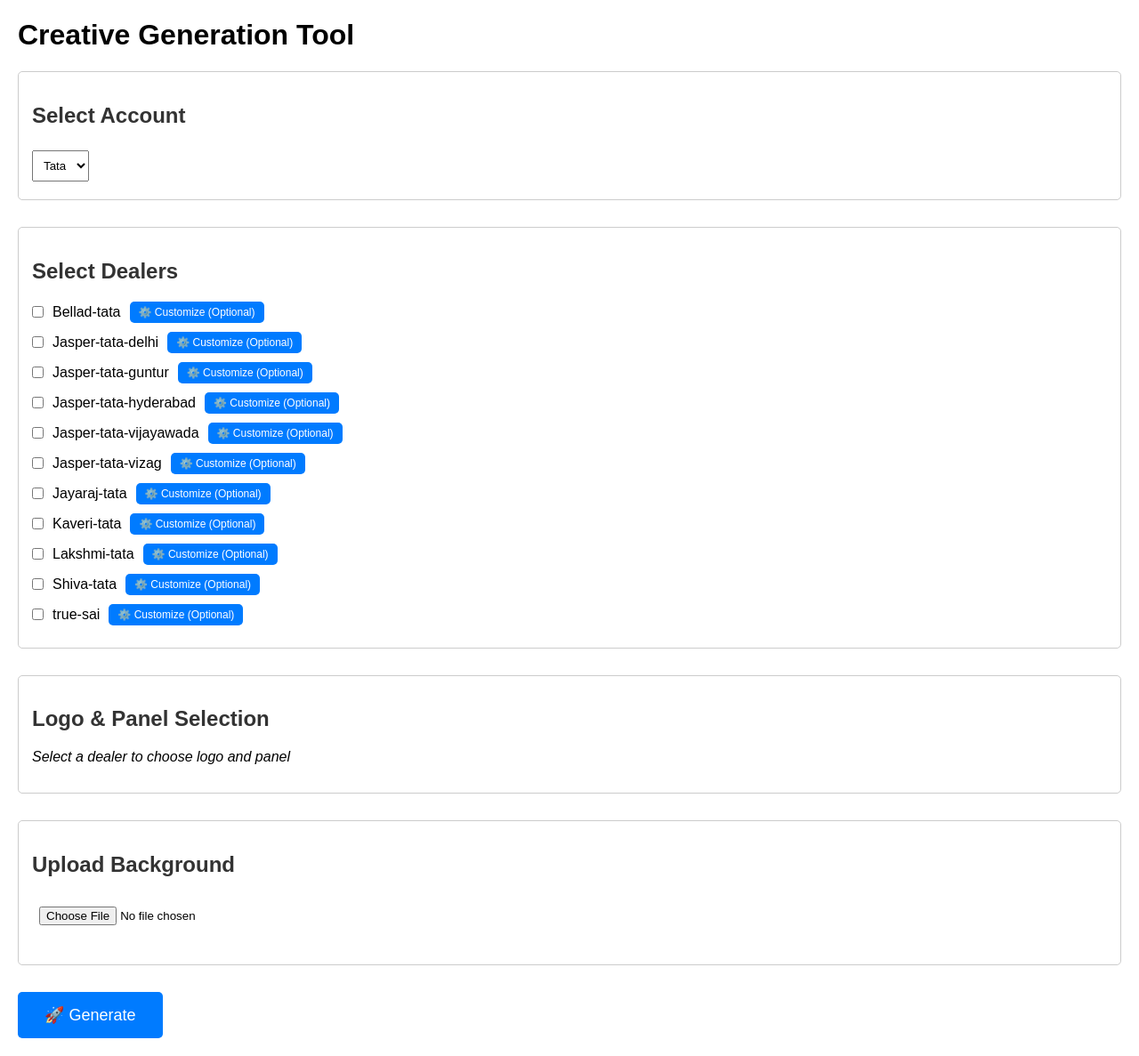
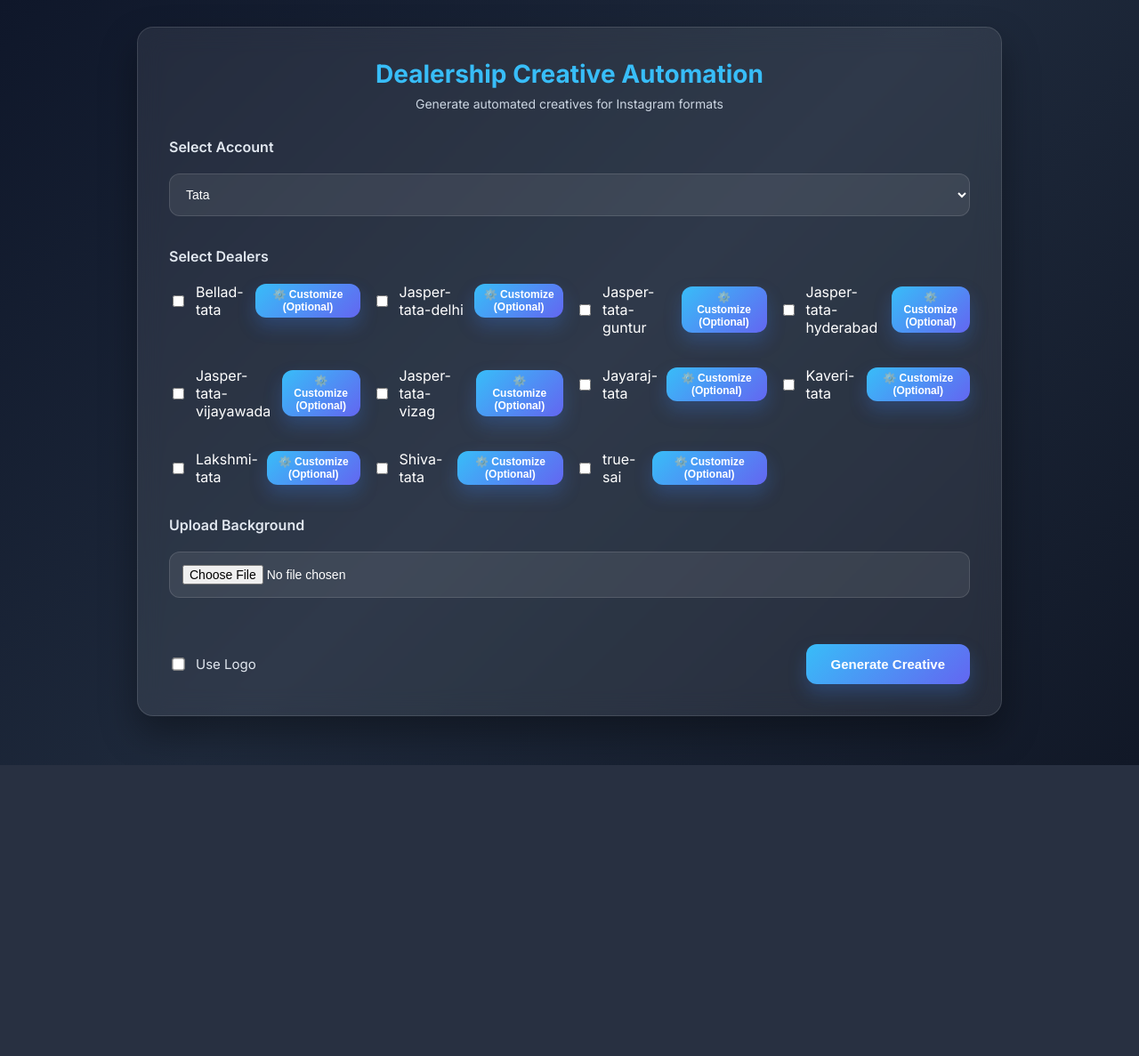
Before and after one commit to Tarun-kumar-24/dealership-creative-automation, a Flask app: page / in a window 1280 px wide. Shown: the whole page at 89% size. After the commit the page ends 860 px from the top, so only its background shows below. Run offline with Flask 3, Linux system fonts and the light colour scheme; data comes from the database, SQL or seed files in the repository.

Commit message:
update project

```diff
--- a/app.py
+++ b/app.py
@@ -221,7 +221,7 @@
     # ---------------- PANEL FIX (NO OVERFLOW) ----------------
     panel = Image.open(panel_path).convert("RGBA")
 
-    max_panel_h = int(h * 0.32)   # 🔥 safe zone (important)
+    max_panel_h = int(h * 0.32)
 
     ratio = min(w / panel.width, max_panel_h / panel.height)
 
@@ -389,6 +389,5 @@
     return send_file(zip_path, as_attachment=True)
 
 
-# ---------------- RUN ----------------
 if __name__ == "__main__":
     app.run(debug=True)
--- a/static/script.js
+++ b/static/script.js
@@ -132,7 +132,7 @@
     });
 
     if (res.ok) {
-        document.getElementById('selectionStatus').innerHTML = `✅ Saved: <strong>${selectedLogo}</strong> + <strong>${selectedPanel}</strong>`;
+        document.getElementById('selectionStatus').innerHTML = ` Saved: <strong>${selectedLogo}</strong> + <strong>${selectedPanel}</strong>`;
     } else {
         alert('Error saving selection');
     }
--- a/templates/index.html
+++ b/templates/index.html
@@ -1,61 +1,198 @@
 <!DOCTYPE html>
-<html>
+<html lang="en">
 <head>
-    <title>Creative Tool</title>
+    <meta charset="UTF-8">
+    <title>Dealership Creative Automation</title>
+    <meta name="viewport" content="width=device-width, initial-scale=1.0">
+
+
+    <link href="https://fonts.googleapis.com/css2?family=Inter:wght@400;500;600;700&display=swap" rel="stylesheet">
+
     <style>
-        body { font-family: Arial, sans-serif; margin: 20px; }
-        .section { margin-bottom: 30px; padding: 15px; border: 1px solid #ccc; border-radius: 5px; }
-        h2 { color: #333; }
-        select, input { padding: 8px; margin: 5px 0; }
-        button { padding: 10px 20px; background-color: #007bff; color: white; border: none; border-radius: 5px; cursor: pointer; font-size: 16px; }
-        button:hover { background-color: #0056b3; }
-        .options { display: flex; flex-wrap: wrap; gap: 15px; margin-top: 10px; }
-        .radio-group { display: flex; align-items: center; gap: 5px; }
-        .error { color: red; margin-top: 10px; }
-        .success { color: green; margin-top: 10px; }
+
+        body {
+            margin: 0;
+            font-family: 'Inter', sans-serif;
+            background: linear-gradient(135deg, #0f172a, #1e293b, #111827);
+            color: white;
+            min-height: 100vh;
+            padding: 30px;
+        }
+
+
+        .container {
+            max-width: 900px;
+            margin: auto;
+            background: rgba(255, 255, 255, 0.08);
+            backdrop-filter: blur(14px);
+            border: 1px solid rgba(255,255,255,0.12);
+            padding: 35px;
+            border-radius: 18px;
+            box-shadow: 0 20px 40px rgba(0,0,0,0.35);
+        }
+
+
+        .header {
+            text-align: center;
+            margin-bottom: 30px;
+        }
+
+        .header h1 {
+            margin: 0;
+            font-size: 28px;
+            color: #38bdf8;
+            font-weight: 700;
+        }
+
+        .header p {
+            margin-top: 8px;
+            color: #cbd5e1;
+            font-size: 14px;
+        }
+
+
+        h2 {
+            margin-bottom: 10px;
+            font-size: 16px;
+            color: #e2e8f0;
+            font-weight: 600;
+        }
+
+
+        select,
+        input[type="file"] {
+            width: 100%;
+            padding: 14px;
+            margin: 10px 0 22px;
+            border: 1px solid rgba(255,255,255,0.12);
+            border-radius: 12px;
+            outline: none;
+            background: rgba(255,255,255,0.08);
+            color: white;
+            font-size: 14px;
+            box-sizing: border-box;
+        }
+
+        select option {
+            color: black;
+        }
+
+
+        .dealers-box {
+            display: grid;
+            grid-template-columns: repeat(auto-fit, minmax(180px, 1fr));
+            gap: 14px;
+            margin-bottom: 24px;
+        }
+
+        .dealer-item {
+            background: rgba(255,255,255,0.07);
+            padding: 14px;
+            border-radius: 12px;
+            border: 1px solid rgba(255,255,255,0.10);
+            cursor: pointer;
+            transition: 0.3s;
+            text-align: center;
+            font-weight: 500;
+        }
+
+        .dealer-item:hover {
+            background: rgba(56, 189, 248, 0.18);
+            border-color: #38bdf8;
+            transform: translateY(-3px);
+        }
+
+
+        .actions {
+            display: flex;
+            align-items: center;
+            justify-content: space-between;
+            margin-top: 30px;
+            gap: 20px;
+            flex-wrap: wrap;
+        }
+
+
+        .checkbox {
+            display: flex;
+            align-items: center;
+            gap: 10px;
+            font-size: 15px;
+            color: #e2e8f0;
+        }
+
+        .checkbox input {
+            width: auto;
+            transform: scale(1.1);
+        }
+
+
+        button {
+            background: linear-gradient(135deg, #38bdf8, #6366f1);
+            color: white;
+            border: none;
+            padding: 14px 28px;
+            border-radius: 12px;
+            cursor: pointer;
+            font-weight: 600;
+            font-size: 15px;
+            transition: 0.3s;
+            box-shadow: 0 10px 20px rgba(59,130,246,0.25);
+        }
+
+        button:hover {
+            transform: scale(1.05);
+            box-shadow: 0 14px 30px rgba(59,130,246,0.35);
+        }
+
+
+        @media (max-width: 768px) {
+            .container {
+                padding: 22px;
+            }
+
+            .actions {
+                flex-direction: column;
+                align-items: stretch;
+            }
+
+            button {
+                width: 100%;
+            }
+        }
     </style>
 </head>
+
 <body>
 
-<h1>Creative Generation Tool</h1>
+<div class="container">
 
-<div class="section">
+    <div class="header">
+        <h1>Dealership Creative Automation</h1>
+        <p>Generate automated creatives for Instagram formats</p>
+    </div>
+
     <h2>Select Account</h2>
-    <select id="account" name="account"></select>
-</div>
+    <select id="account"></select>
 
-<div class="section">
     <h2>Select Dealers</h2>
-    <div id="dealers"></div>
-</div>
+    <div id="dealers" class="dealers-box"></div>
 
-<div class="section">
-    <h2>Logo & Panel Selection</h2>
-    <p><em>Select a dealer to choose logo and panel</em></p>
-
-    <div id="selectionUI" style="display:none;">
-        <div>
-            <h3>Select Logo</h3>
-            <div id="logos" class="options"></div>
-        </div>
-
-        <div>
-            <h3>Select Panel</h3>
-            <div id="panels" class="options"></div>
-        </div>
-
-        <button onclick="saveSelection()">💾 Save Selection</button>
-        <div id="selectionStatus"></div>
-    </div>
-</div>
-
-<div class="section">
     <h2>Upload Background</h2>
     <input type="file" id="bg" accept="image/*">
-    <p id="bgStatus"></p>
+
+    <div class="actions">
+
+        <label class="checkbox">
+            <input type="checkbox" id="useLogo">
+            Use Logo
+        </label>
+
+        <button onclick="generate()">Generate Creative</button>
+
+    </div>
+
 </div>
-
-<button onclick="generate()" style="padding: 15px 30px; font-size: 18px;">🚀 Generate</button>
 
 <script src="/static/script.js"></script>
 
```
